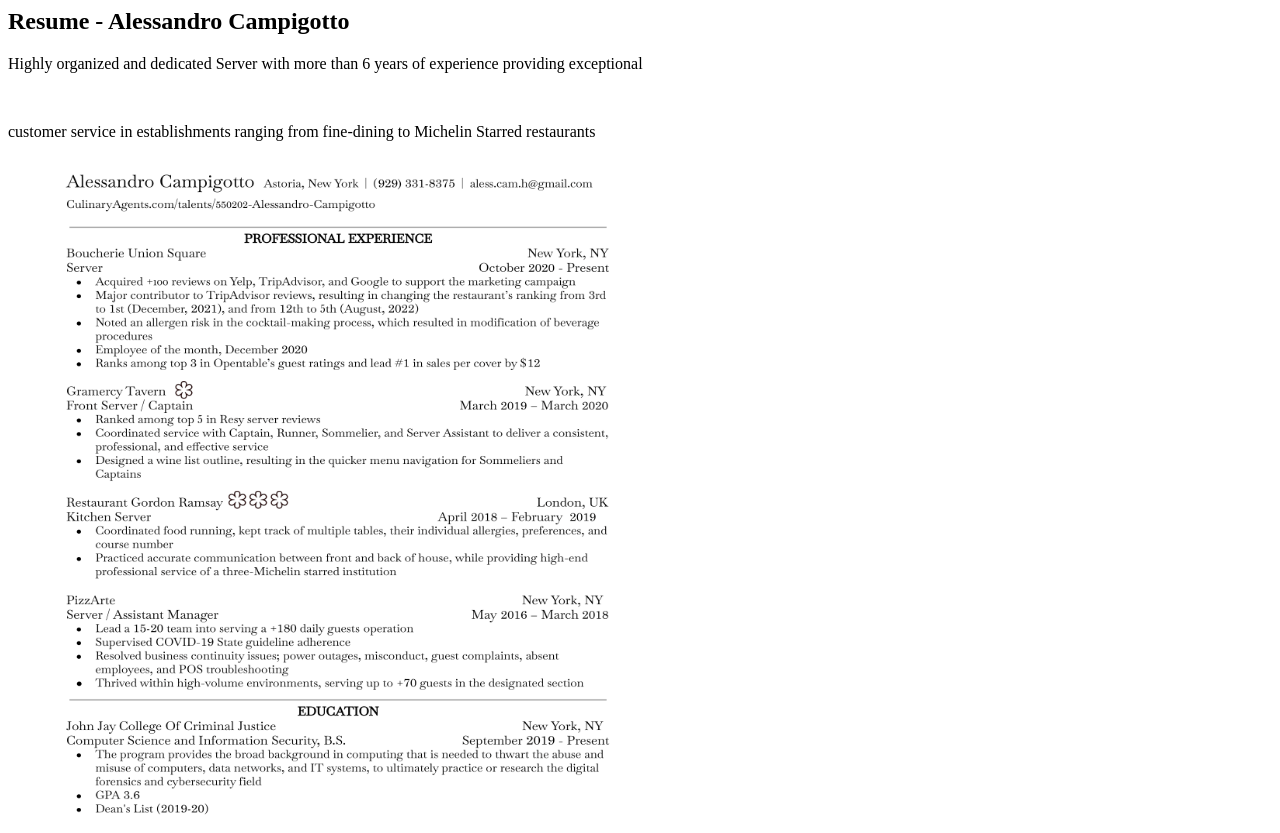
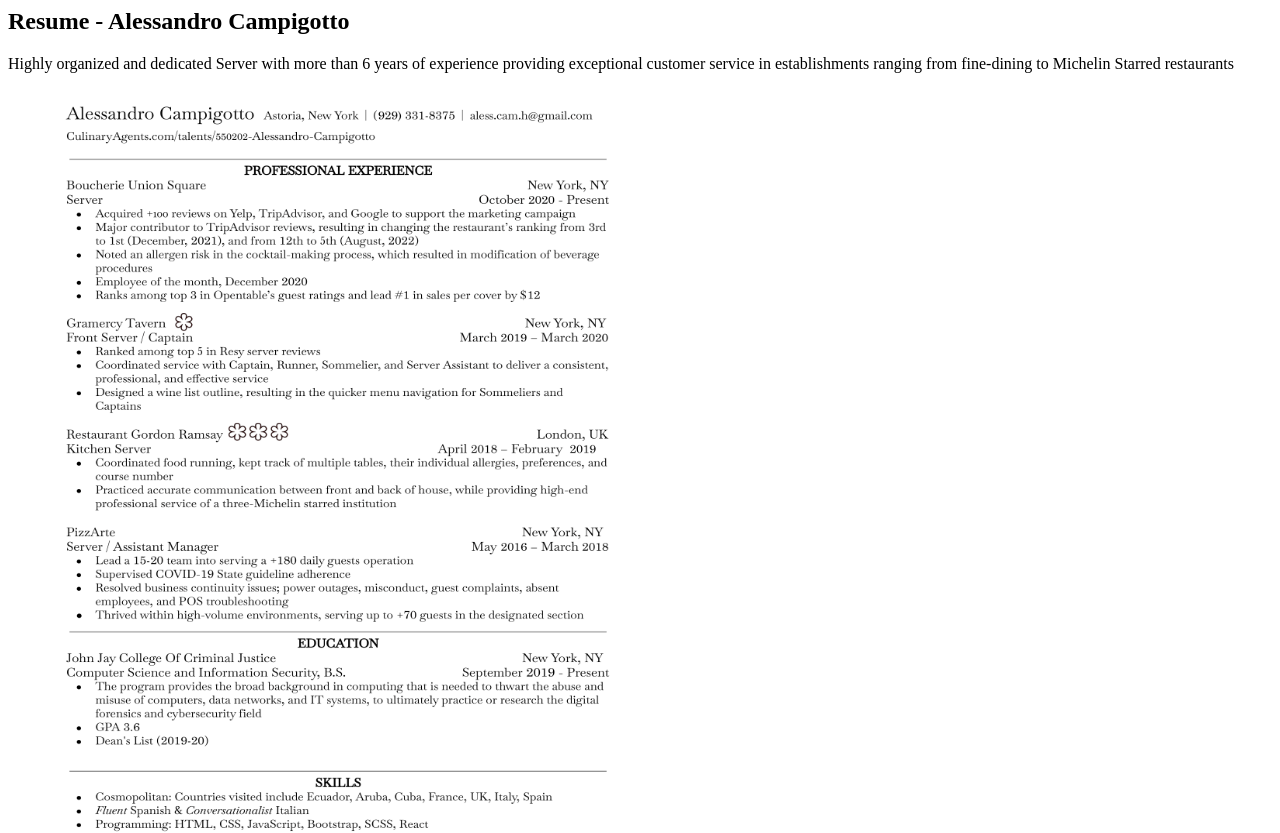
Before and after one commit to aless-x-code/aless-x-code.github.io, a plain HTML site: page index.html in a window 1280 px wide. Shown: the top 833 px of the page. Drawn offline with Linux system fonts and the light colour scheme.

Commit message:
Update index.html

```diff
--- a/index.html
+++ b/index.html
@@ -2,9 +2,7 @@
 
 <body>
  <h2> Resume - Alessandro Campigotto </h2>
- <p> Highly organized and dedicated Server with more than 6 years of experience providing exceptional </p>
- <br />
-  <p>customer service in establishments ranging from fine-dining to Michelin Starred restaurants</p>
+ <p> Highly organized and dedicated Server with more than 6 years of experience providing exceptional customer service in establishments ranging from fine-dining to Michelin Starred restaurants</p>
   <img src="https://raw.githubusercontent.com/aless-x-code/aless-x-code.github.io/main/AlessndroC-Resume-1.png" width="660" height="800"/>
 </body>
 
```
